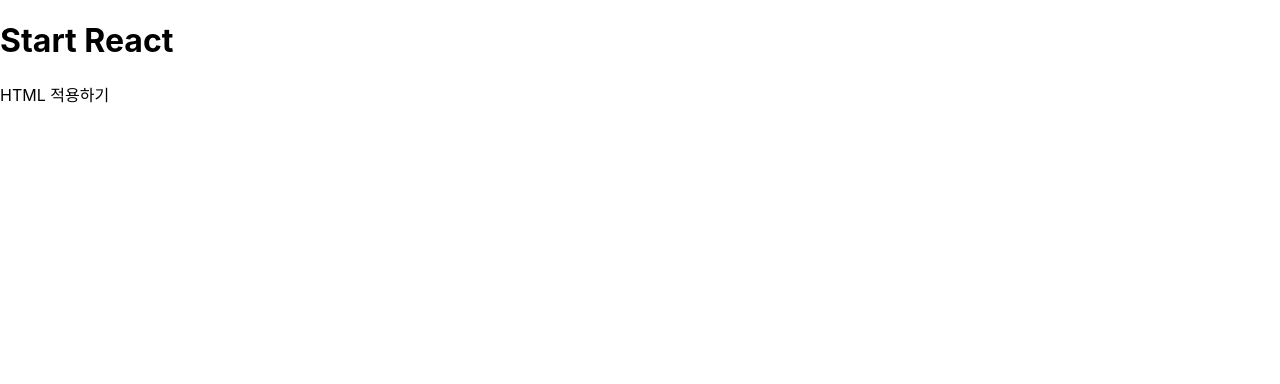
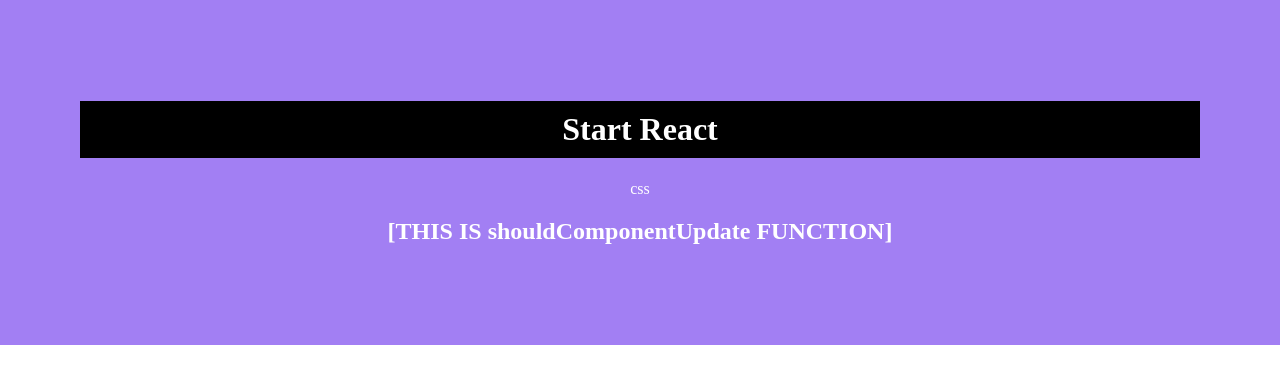
Before and after one commit to heedeandean/React, a React (Create React App) app in the folder client/: page / in a window 1280 px wide. Shown: the top 384 px of the page. Built offline with nearby package versions, Linux system fonts and the light colour scheme.

Commit message:
2021-02-25

```diff
--- a/client/src/App.css
+++ b/client/src/App.css
@@ -1,38 +1,14 @@
-.App {
+div {
+  background-color: rgb(162, 127, 243);
+  color: rgb(255, 255, 255);
+  padding: 40px;
+  font-family: 고딕;
   text-align: center;
 }
 
-.App-logo {
-  height: 40vmin;
-  pointer-events: none;
+h1 {
+  color: white;
+  background-color: black;
+  padding: 10px;
+  font-family: 궁서;
 }
-
-@media (prefers-reduced-motion: no-preference) {
-  .App-logo {
-    animation: App-logo-spin infinite 20s linear;
-  }
-}
-
-.App-header {
-  background-color: #282c34;
-  min-height: 100vh;
-  display: flex;
-  flex-direction: column;
-  align-items: center;
-  justify-content: center;
-  font-size: calc(10px + 2vmin);
-  color: white;
-}
-
-.App-link {
-  color: #61dafb;
-}
-
-@keyframes App-logo-spin {
-  from {
-    transform: rotate(0deg);
-  }
-  to {
-    transform: rotate(360deg);
-  }
-}
--- a/client/src/App.js
+++ b/client/src/App.js
@@ -1,10 +1,13 @@
 import React from 'react';
+import './App.css';
+import LifecycleEx from './LifecycleEx';
 
 function App() {
   return (
     <div>
       <h1>Start React</h1>
-      <p>HTML 적용하기</p>
+      <p>css</p>
+      <LifecycleEx prop_value = 'FromApp.js' />
     </div>
   );
 }
--- /dev/null
+++ b/client/src/LifecycleEx.js
@@ -0,0 +1,34 @@
+import React, { Component } from 'react';
+
+class LifecycleEx extends Component {
+    static getDerivedStateFromProps(props, state) {
+        console.log('2. getDerivedStateFromProps Call : ' + props.prop_value);
+        return {tmp_state:props.prop_value};
+    }
+
+    constructor(props) {
+        super(props);
+        this.state = {};
+        console.log('1. constructor Call');
+    }
+
+    componentDidMount() {
+        console.log('4. componentDidMount Call');
+        console.log('5. tmp_state : ' + this.state.tmp_state);
+        this.setState({tmp_state2 : true});
+    }
+
+    shouldComponentUpdate(props, state) {
+        console.log('6. shouldComponentUpdate Call / tmp_state2 = ' + state.tmp_state2);
+        return state.tmp_state2;
+    }
+
+    render() {
+        console.log('3. render Call');
+        return (
+            <h2>[THIS IS shouldComponentUpdate FUNCTION]</h2>
+        )
+    }
+}
+
+export default LifecycleEx;
```
Also changed, not shown: client/src/ImportComponent.js (added, +11 -0 lines).
